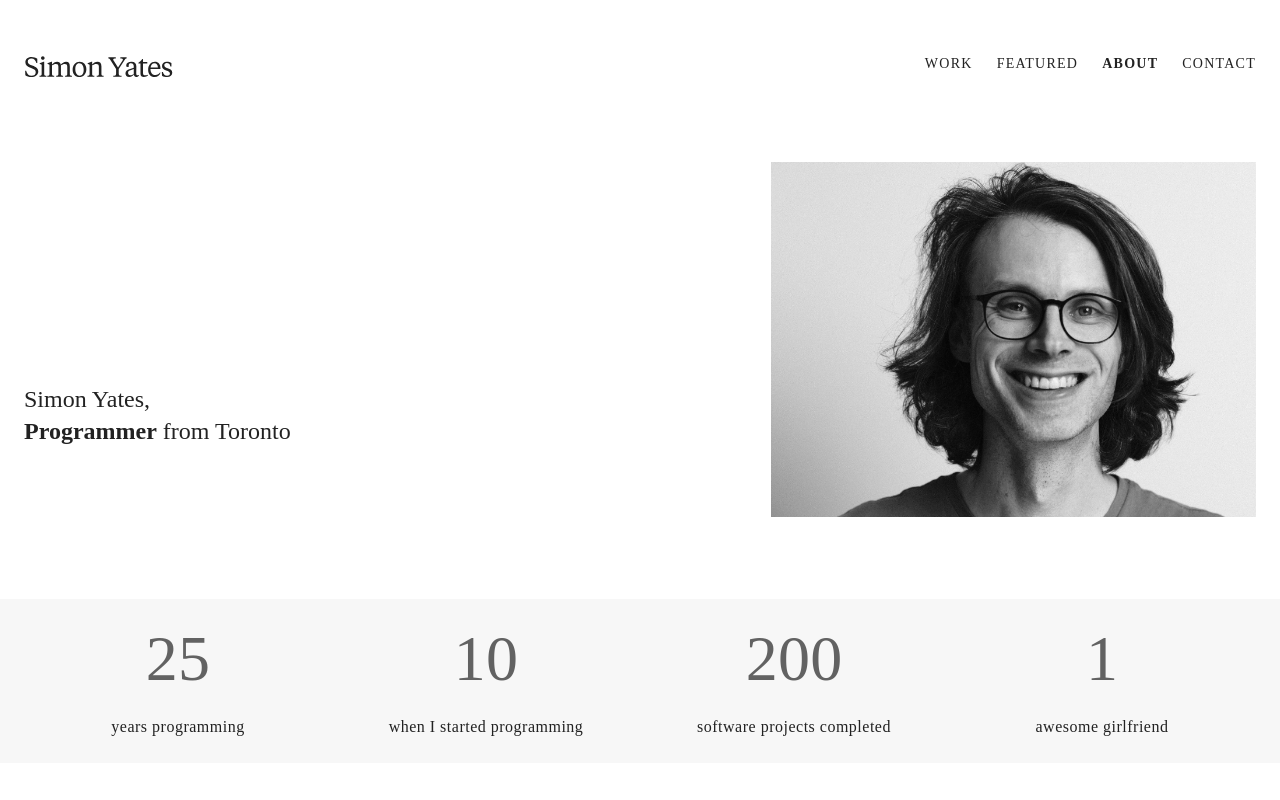
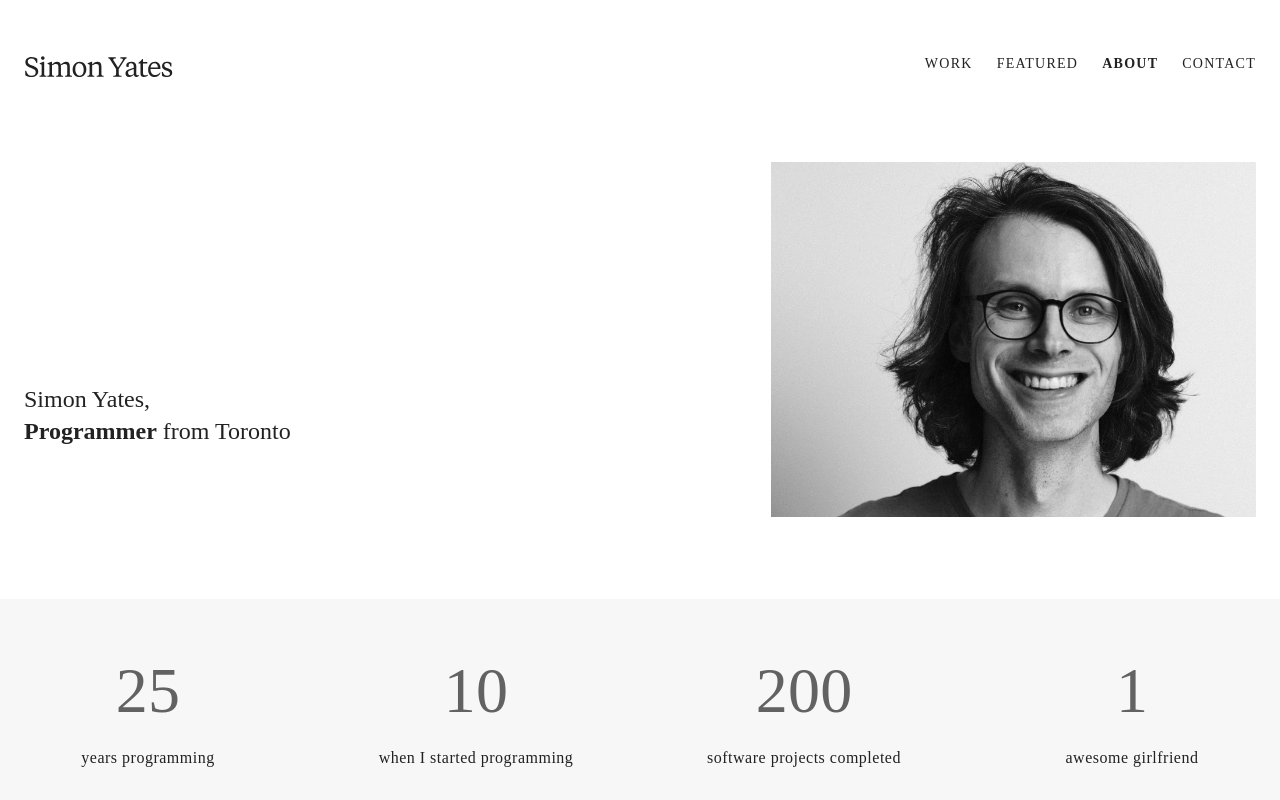
Before and after one commit to cheftechnical/simonyates, a React (Create React App) app: page /about in a window 1280 px wide. Shown: the top 800 px of the page. Built offline with nearby package versions, Linux system fonts and the light colour scheme; a web font is replaced by a local one.

Commit message:
Fix spacing

```diff
--- a/src/pages/About/Stats/StatsItem.tsx
+++ b/src/pages/About/Stats/StatsItem.tsx
@@ -11,7 +11,7 @@ interface Props {
 
 const useStyles = makeStyles((theme) => ({
     value: {
-        paddingBottom: theme.spacing(28/8),
+        paddingBottom: theme.spacing(23/8),
         fontSize: rem(64),
         lineHeight: '100%',
         textAlign: 'center',
@@ -19,7 +19,7 @@ const useStyles = makeStyles((theme) => ({
     },
     caption: {
         // marginBottom: theme.spacing(28/8),
-        lineHeight: '100%',
+        lineHeight: rem(24),
         textAlign: 'center'
     }
 }));
--- a/src/pages/About/Stats/index.tsx
+++ b/src/pages/About/Stats/index.tsx
@@ -6,8 +6,8 @@ import {color} from '../../../styling/Color';
 
 const useStyles = makeStyles((theme) => ({
     root: {
-        paddingTop: theme.spacing(28/8),
-        paddingBottom: theme.spacing(28/8),
+        paddingTop: theme.spacing(60/8),
+        paddingBottom: theme.spacing(36/8),
         backgroundColor: color.grey['50']
     },
 }));
@@ -18,7 +18,7 @@ export default function Stats() {
     return (
         <div className={classes.root}>
             <Container>
-                <Grid container>
+                <Grid container spacing={10}>
                     <Grid item xs={3}>
                         <StatsItem caption="years programming" value={25}/>
                     </Grid>
```
